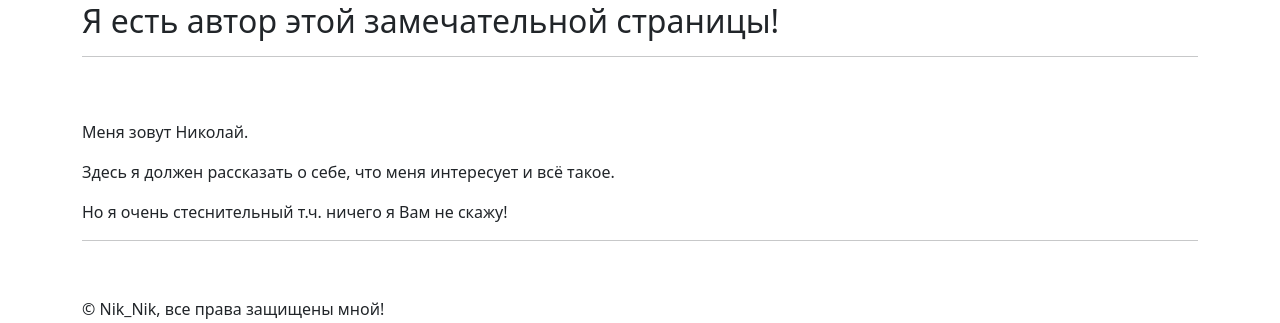
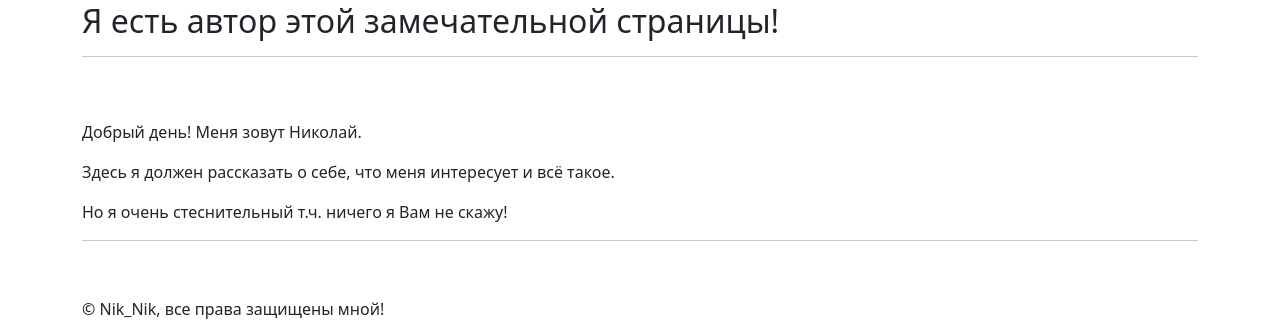
Before and after one commit to GirzhuNikolay/hw03_forms, a Django app: page /about/author/ in a window 1280 px wide. Shown: the part 239-562 px from the top of the page. Run offline with Django 3.2, Linux system fonts and the light colour scheme; some libraries are stand-ins or nearby versions.

Commit message:
Тесты пройдены

```diff
--- a/yatube/templates/about/author.html
+++ b/yatube/templates/about/author.html
@@ -5,7 +5,7 @@
     <title>Очень простая страница</title>
       <div class="header"><h1>Об авторе<hr><br></h1></div>
       <h2>Я есть автор этой замечательной страницы!<hr><br></h2>
-      <p>Меня зовут Николай.<br></p>
+      <p>Добрый день! Меня зовут Николай.<br></p>
       <p>Здесь я должен рассказать о себе, что меня интересует и всё такое.</p>
       <p>Но я очень стеснительный т.ч. ничего я Вам не скажу!<hr><br></p>
       <div class="footer">© Nik_Nik, все права защищены мной!<hr><br></div>
```
